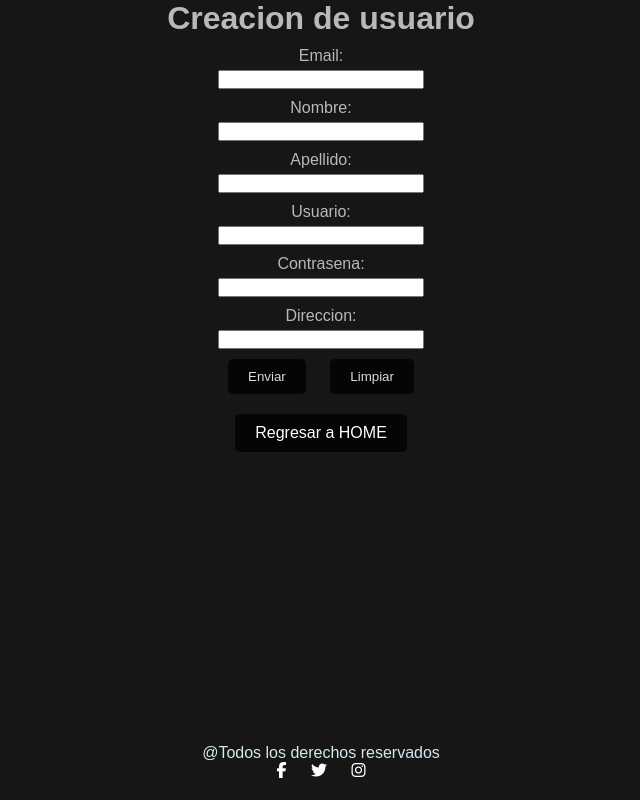
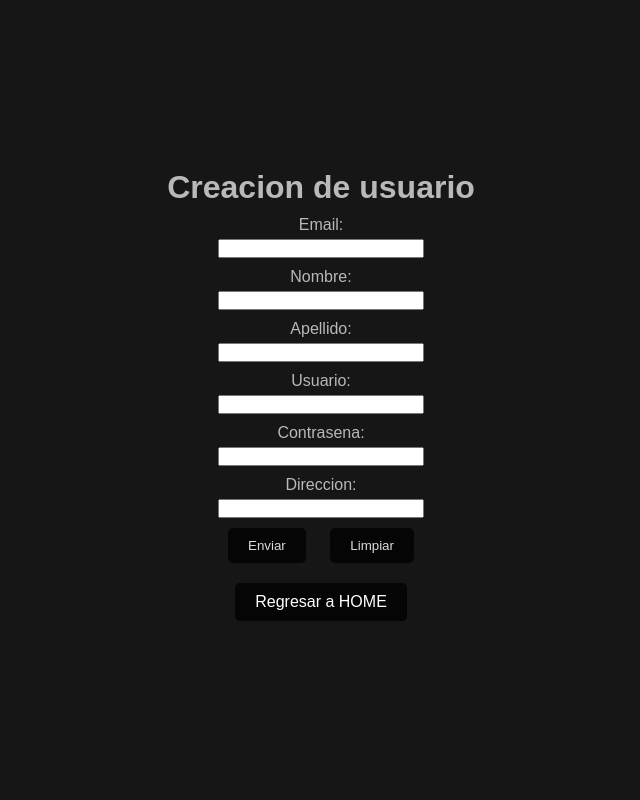
Before and after one commit to vfloressduoc/Ludoteca_Grupo4, a Django app: page /form_usuario/ in a window 1280 px wide. Shown: the whole page, without its empty margins (319-959 px from the left). Run offline with Django 5.2, Linux system fonts and the light colour scheme; some libraries are stand-ins or nearby versions.

Commit message:
Update form_usuario.html

```diff
--- a/aplicacionweb/templates/aplicacionweb/form_usuario.html
+++ b/aplicacionweb/templates/aplicacionweb/form_usuario.html
@@ -38,14 +38,7 @@
 
 <a href="{% url 'home' %}" class="btn">Regresar a HOME</a>
 
-<footer class="footer">
-    <p>@Todos los derechos reservados</p>
-    <div class="social-icons">
-        <a href="https://www.facebook.com/DuocUC/"><i class="fab fa-facebook-f"></i></a>
-        <a href="https://twitter.com/DuocUC"><i class="fab fa-twitter"></i></a>
-        <a href="https://www.instagram.com/duocuc_cl/"><i class="fab fa-instagram"></i></a>
-    </div>
-</footer>
+
 
 </body>
 
```
